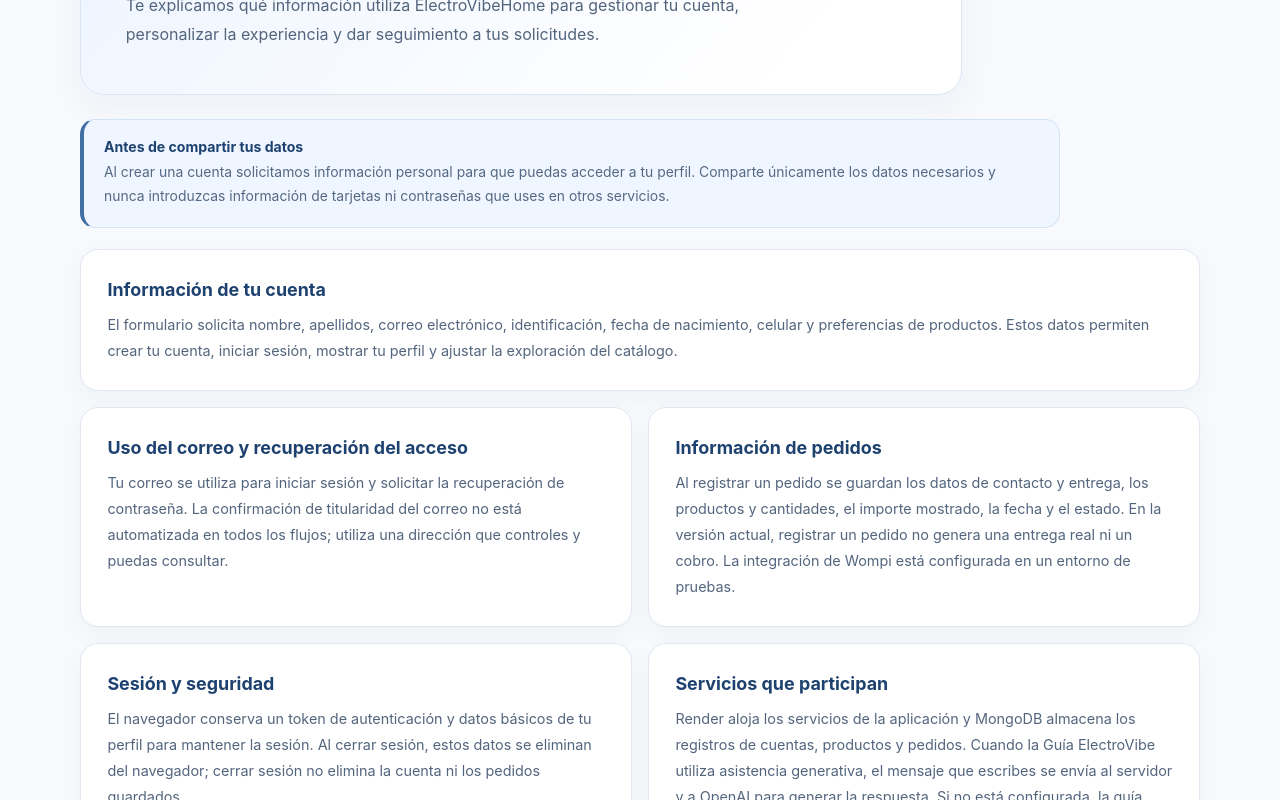
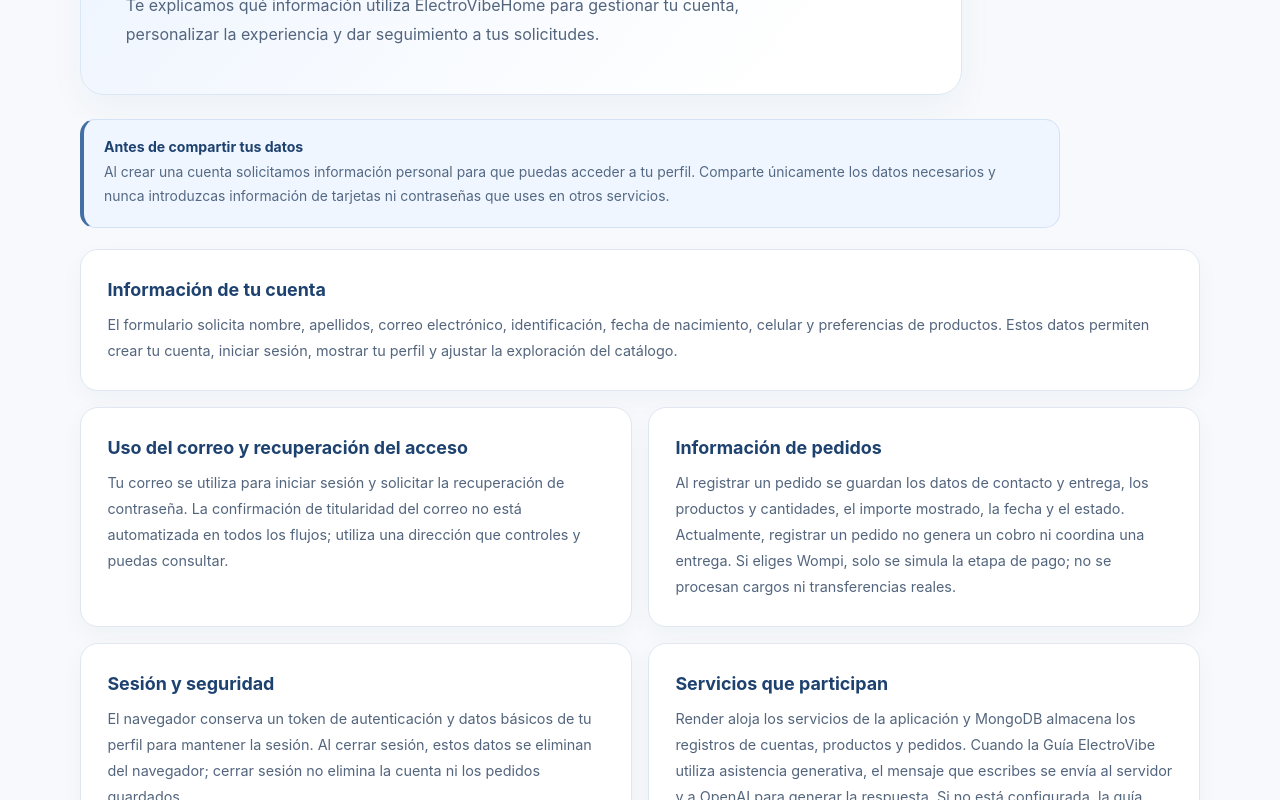
Before and after one commit to sro2005/my-app, a React (Vite) app: page /privacy in a window 1280 px wide. Shown: the part 392-1192 px from the top of the page. Built offline with nearby package versions, Linux system fonts and the light colour scheme.

Commit message:
Use clear customer-facing payment language in privacy information

```diff
--- a/src/components/PrivacyPage.jsx
+++ b/src/components/PrivacyPage.jsx
@@ -19,7 +19,7 @@ const PrivacyPage = () => (
       },
       {
         title: 'Información de pedidos',
-        body: 'Al registrar un pedido se guardan los datos de contacto y entrega, los productos y cantidades, el importe mostrado, la fecha y el estado. En la versión actual, registrar un pedido no genera una entrega real ni un cobro. La integración de Wompi está configurada en un entorno de pruebas.'
+        body: 'Al registrar un pedido se guardan los datos de contacto y entrega, los productos y cantidades, el importe mostrado, la fecha y el estado. Actualmente, registrar un pedido no genera un cobro ni coordina una entrega. Si eliges Wompi, solo se simula la etapa de pago; no se procesan cargos ni transferencias reales.'
       },
       {
         title: 'Sesión y seguridad',
@@ -27,7 +27,7 @@ const PrivacyPage = () => (
       },
       {
         title: 'Servicios que participan',
-        body: 'Render aloja los servicios de la aplicación y MongoDB almacena los registros de cuentas, productos y pedidos. Cuando la Guía ElectroVibe utiliza asistencia generativa, el mensaje que escribes se envía al servidor y a OpenAI para generar la respuesta. Si no está configurada, la guía puede funcionar con reglas locales. El flujo de Wompi utiliza su entorno de pruebas y no procesa pagos reales.'
+        body: 'Render aloja los servicios de la aplicación y MongoDB almacena los registros de cuentas, productos y pedidos. Cuando la Guía ElectroVibe utiliza asistencia generativa, el mensaje que escribes se envía al servidor y a OpenAI para generar la respuesta. Si no está configurada, la guía puede funcionar con reglas locales. La opción de Wompi solo simula la etapa de pago; no procesa pagos reales.'
       },
       {
         title: 'Consultas sobre tu información',
```
